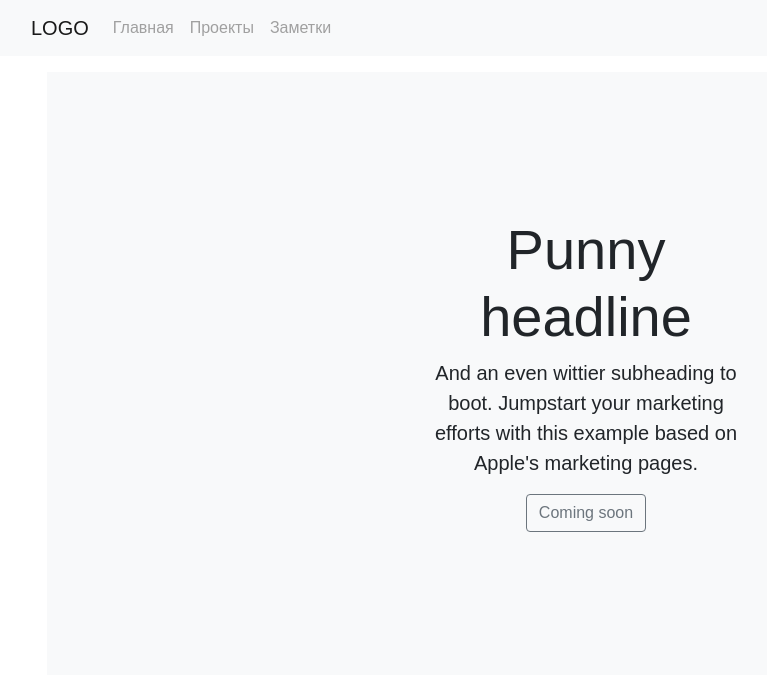
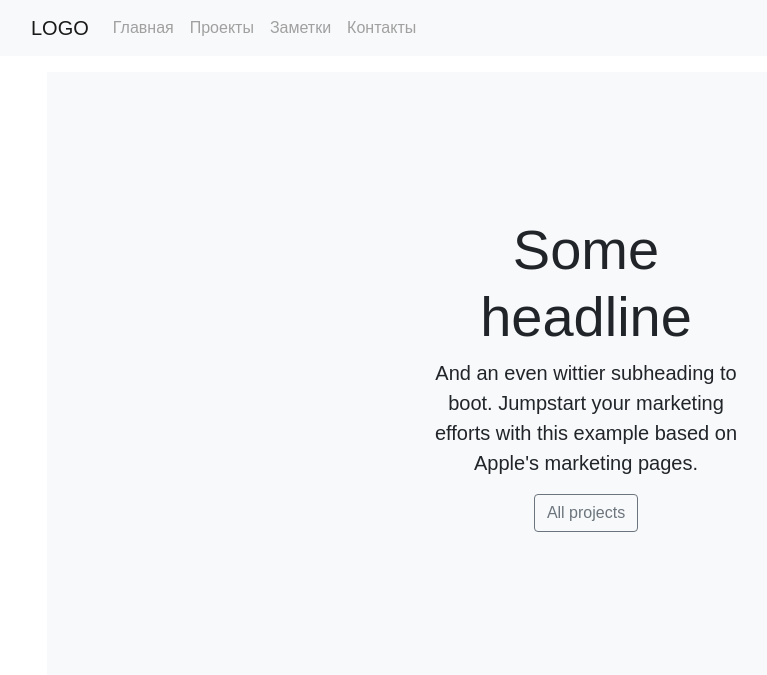
Before and after one commit to chushov/py-personal-blog, a Django app: page / in a window 1280 px wide. Shown: the top 675 px of the page, without its empty margins (54-821 px from the left). Run offline with Django 3.2, Linux system fonts and the light colour scheme; parts of the project's set-up code (start-up, migrations or seed data) failed here and were passed over; some libraries are stand-ins or nearby versions.

Commit message:
fix links

```diff
--- a/main/templates/main/index.html
+++ b/main/templates/main/index.html
@@ -3,9 +3,9 @@
 {% block page_content %}
       <div class="position-relative overflow-hidden p-3 p-md-5 m-md-3 text-center bg-light">
         <div class="col-md-5 p-lg-5 mx-auto my-5">
-          <h1 class="display-4 font-weight-normal">Punny headline</h1>
+          <h1 class="display-4 font-weight-normal">Some headline</h1>
           <p class="lead font-weight-normal">And an even wittier subheading to boot. Jumpstart your marketing efforts with this example based on Apple's marketing pages.</p>
-          <a class="btn btn-outline-secondary" href="#">Coming soon</a>
+          <a class="btn btn-outline-secondary" href="{% url 'project_index' %}">All projects</a>
         </div>
         <div class="product-device box-shadow d-none d-md-block"></div>
         <div class="product-device product-device-2 box-shadow d-none d-md-block"></div>
--- a/personal_portfolio/templates/base.html
+++ b/personal_portfolio/templates/base.html
@@ -20,6 +20,9 @@
             <li class="nav-item active">
               <a class="nav-link" href="{% url 'blog_index' %}">Заметки</a>
             </li>
+            <li class="nav-item active">
+              <a class="nav-link" href="#">Контакты</a>
+            </li>
           </ul>
         </div>
     </div>
```
